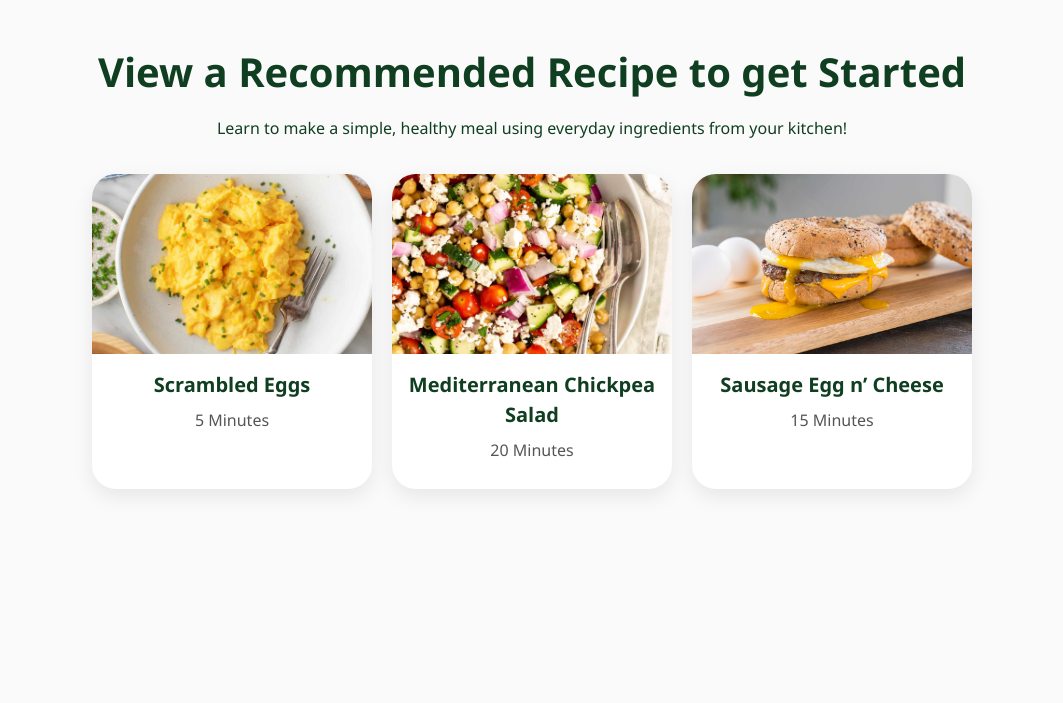
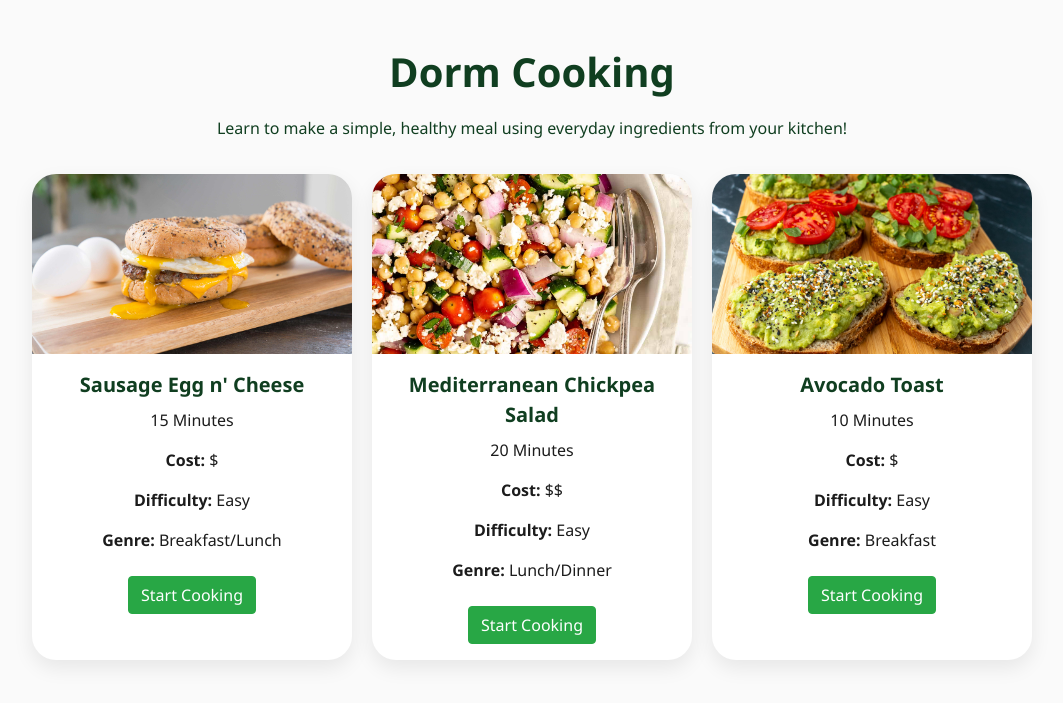
Before and after one commit to andyzhou443/Dorm-Cooking, a Flask app: page / in a window 1280 px wide. Shown: the part 56-759 px from the top of the page, without its empty margins (108-1171 px from the left). Run offline with Flask 3, Linux system fonts and the light colour scheme; some libraries are stand-ins or nearby versions.

Commit message:
Jonas changes
- changed "correct feedback" to green
- got rid of popup functionality for recipe cards
- got rid of blue outline on button clicks with mouse (still have it for keyboard navigation for accessibility)
- Randomized recommended recipes

```diff
--- a/server.py
+++ b/server.py
@@ -1,3 +1,4 @@
+import random
 from flask import Flask
 from flask import render_template
 from flask import Response, request, jsonify
@@ -16,13 +17,19 @@ def load_recipes():
 recipes = load_recipes()
 
 
+def get_random_recipes(n=3):
+    # returns a list of (recipe_id, recipe_dict) tuples
+    return random.sample(list(recipes.items()), n)
+
+
 current_id = 4
 
 # ROUTES
 
 @app.route('/')
 def home():
-   return render_template('index.html', recipes=recipes)
+    random_recipes = get_random_recipes(3)
+    return render_template('index.html', random_recipes=random_recipes)
 
 @app.route('/about')
 def about():
--- a/static/main.css
+++ b/static/main.css
@@ -171,6 +171,14 @@ main {
     border: 1px solid #f44336;
 }
 
+.feedback.correct {
+    background-color: #d7f8d7; /* light green */
+}
+
+.feedback.incorrect {
+    background-color: #f8d7d7; /* light red — same as default */
+}
+
 .feedback {
     background-color: #f8d7d7;
     border-radius: 12px;
@@ -260,14 +268,17 @@ main {
 }
 
 .recipe-card {
-    width: 280px;
-    height: 315px;
+    width: 100%;
+    max-width: 320px;
+    min-height: 360px; /* give it more room */
     border-radius: 24px;
     overflow: hidden;
     background-color: white;
     box-shadow: 0 8px 20px rgba(0,0,0,0.08);
     transition: transform 0.2s ease, box-shadow 0.2s ease;
     margin: 10px;
+    display: flex;
+    flex-direction: column;
 }
 
 .recipe-card:hover {
@@ -290,12 +301,7 @@ main {
     font-size: 1.25rem;
     font-weight: bold;
     color: #103E20;
-    margin-bottom: 0.5rem;
-}
-
-.recipe-time {
-    font-size: 1rem;
-    color: #555;
+    padding-bottom: 0.5rem;
 }
 
 .recommended-heading {
@@ -367,6 +373,14 @@ main {
 .navbar .navbar-nav .btn:active {
     outline: none;
     box-shadow: none;
+}
+
+*:focus-visible {
+    outline: 2px solid #fff; /* or your preferred focus style */
+}
+
+*:focus:not(:focus-visible) {
+    outline: none;
 }
 
 /* Dropdowns and Recipe UI */
--- a/static/main.js
+++ b/static/main.js
@@ -1,35 +1,9 @@
 $(document).ready(function() {
-  let selectedRecipeId = null;
-
-  // When a recipe card is clicked
+  // When a recipe card is clicked, go directly to the recipe page
   $('.recipe-card').click(function() {
-    selectedRecipeId = $(this).data('recipe-id');
-    const r = window.recipes[selectedRecipeId];
-
-    // Populate modal content with the selected recipe
-    $('#modal-title').text(r.name);
-    $('#modal-time').text(r.time);
-    $('#modal-difficulty').text(r.difficulty);
-    $('#modal-cost').text(r.cost);
-    $('#modal-genre').text(r.genre);
-
-    // Show the modal
-    $('#recipeModal').fadeIn().css('display', 'flex');
-  });
-
-  // Close the modal when the close button is clicked
-  $('.close-btn').click(() => $('#recipeModal').fadeOut());
-
-  // Close the modal if the user clicks outside the modal content
-  $(window).click(e => {
-    if ($(e.target).is('#recipeModal')) $('#recipeModal').fadeOut();
-  });
-
-  // Redirect to the recipe page when the "Begin" button is clicked
-  $('#begin-button').click(() => {
-    if (selectedRecipeId) {
-      // Make sure the URL is wrapped in backticks for template literals
-      window.location.href = `/recipes/${selectedRecipeId}`;
+    const recipeId = $(this).data('recipe-id');
+    if (recipeId) {
+      window.location.href = `/recipes/${recipeId}`;
     }
   });
 });
--- a/templates/index.html
+++ b/templates/index.html
@@ -2,49 +2,30 @@
 
 {% block content %}
 <div class="text-center mt-5">
-    <h1 class="recommended-heading ">View a Recommended Recipe to get Started</h1>
-    <div class="text-center" style="color: #103E20;">Learn to make a simple, healthy meal using everyday ingredients from your kitchen!</div>
+    <h1 class="recommended-heading">Dorm Cooking</h1>
+    <div class="text-center" style="color: #103E20;">
+        Learn to make a simple, healthy meal using everyday ingredients from your kitchen!
+    </div>
     <br>
+
     <div class="d-flex justify-content-center gap-4 flex-wrap">
-        <!-- Recipe Card 1 -->
-        <div class="recipe-card" data-recipe-id="1">
-            <img src="{{ url_for('static', filename='img/scrambled_eggs.jpg') }}" class="recipe-img" alt="Scrambled Eggs">
+
+        {% for recipe_id, recipe in random_recipes %}
+        <div class="recipe-card" data-recipe-id="{{ recipe_id }}">
+            <img src="{{ url_for('static', filename='img/' + recipe.image) }}" class="recipe-img" alt="{{ recipe.name }}">
             <div class="recipe-details">
-                <div class="recipe-title">Scrambled Eggs</div>
-                <div class="recipe-time">5 Minutes</div>
+                <div class="recipe-title">{{ recipe.name }}</div>
+                <div class="recipe-info">
+                    <p>{{ recipe.time }}</p>
+                    <p><strong>Cost:</strong> {{ recipe.cost }}</p>
+                    <p><strong>Difficulty:</strong> {{ recipe.difficulty }}</p>
+                    <p><strong>Genre:</strong> {{ recipe.genre }}</p>
+                </div>
+                <a href="/recipes/{{ recipe_id }}" class="btn btn-success mt-2">Start Cooking</a>
             </div>
         </div>
+        {% endfor %}
 
-        <!-- Recipe Card 2 -->
-        <div class="recipe-card" data-recipe-id="2">
-            <img src="{{ url_for('static', filename='img/chickpea_salad.jpg') }}" class="recipe-img" alt="Chickpea Salad">
-            <div class="recipe-details">
-                <div class="recipe-title">Mediterranean Chickpea Salad</div>
-                <div class="recipe-time">20 Minutes</div>
-            </div>
-        </div>
-
-        <!-- Recipe Card 3 -->
-        <div class="recipe-card" data-recipe-id="3">
-            <img src="{{ url_for('static', filename='img/sausage_egg_cheese.jpg') }}" class="recipe-img" alt="Sausage Egg n' Cheese">
-            <div class="recipe-details">
-                <div class="recipe-title">Sausage Egg n’ Cheese</div>
-                <div class="recipe-time">15 Minutes</div>
-            </div>
-        </div>
-    </div>
-
-    <div id="recipeModal" class="modal">
-        <div class="modal-content">
-          <span class="close-btn">&times;</span>
-          <h2 id="modal-title">Recipe Title</h2>
-          <p><strong>Difficulty:</strong> <span id="modal-difficulty"></span></p>
-          <p><strong>Time:</strong> <span id="modal-time"></span></p>
-          <p><strong>Cost:</strong> <span id="modal-cost"></span></p>
-          <p><strong>Genre:</strong> <span id="modal-genre"></span></p>
-          <button id="begin-button">Begin</button>
-        </div>
     </div>
 </div>
-
 {% endblock %}
```
Also changed, not shown: templates/all_recipes.html (+10 -19 lines), templates/recipe.html (+9 -0 lines).
